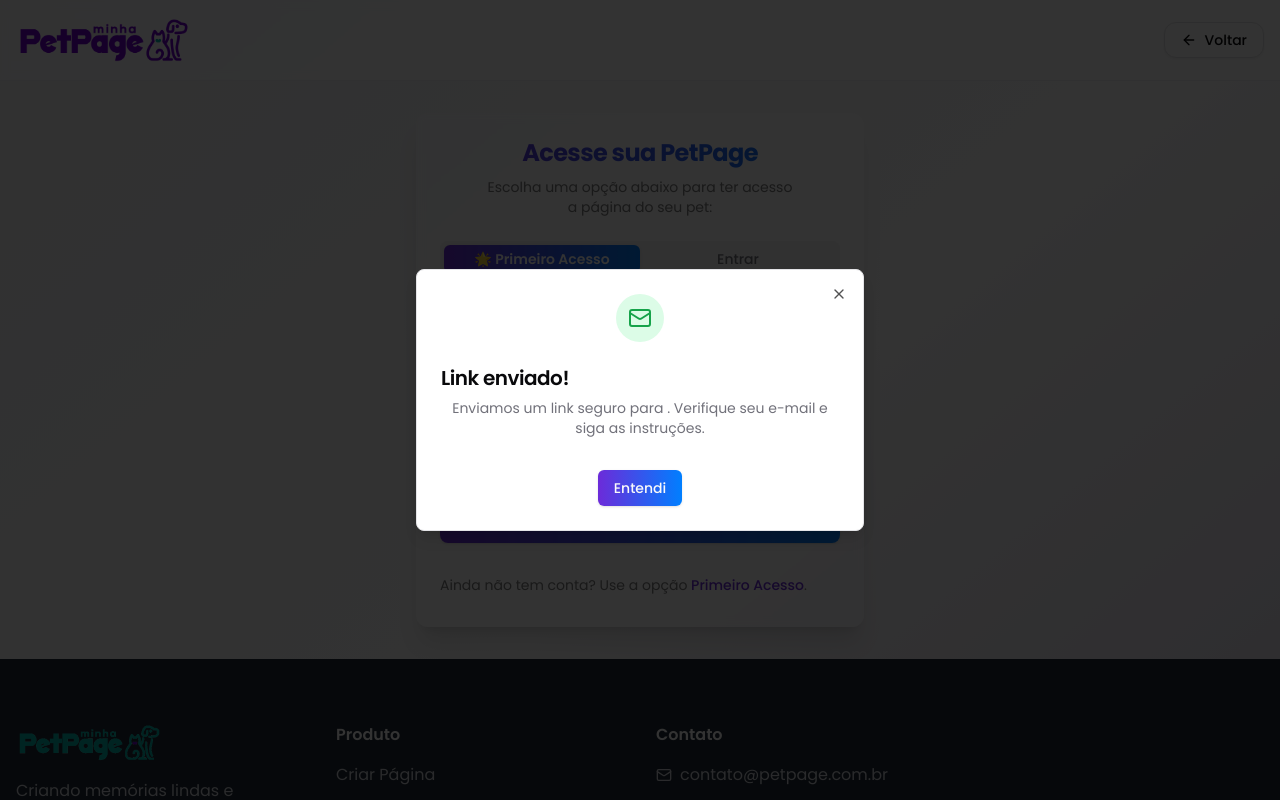
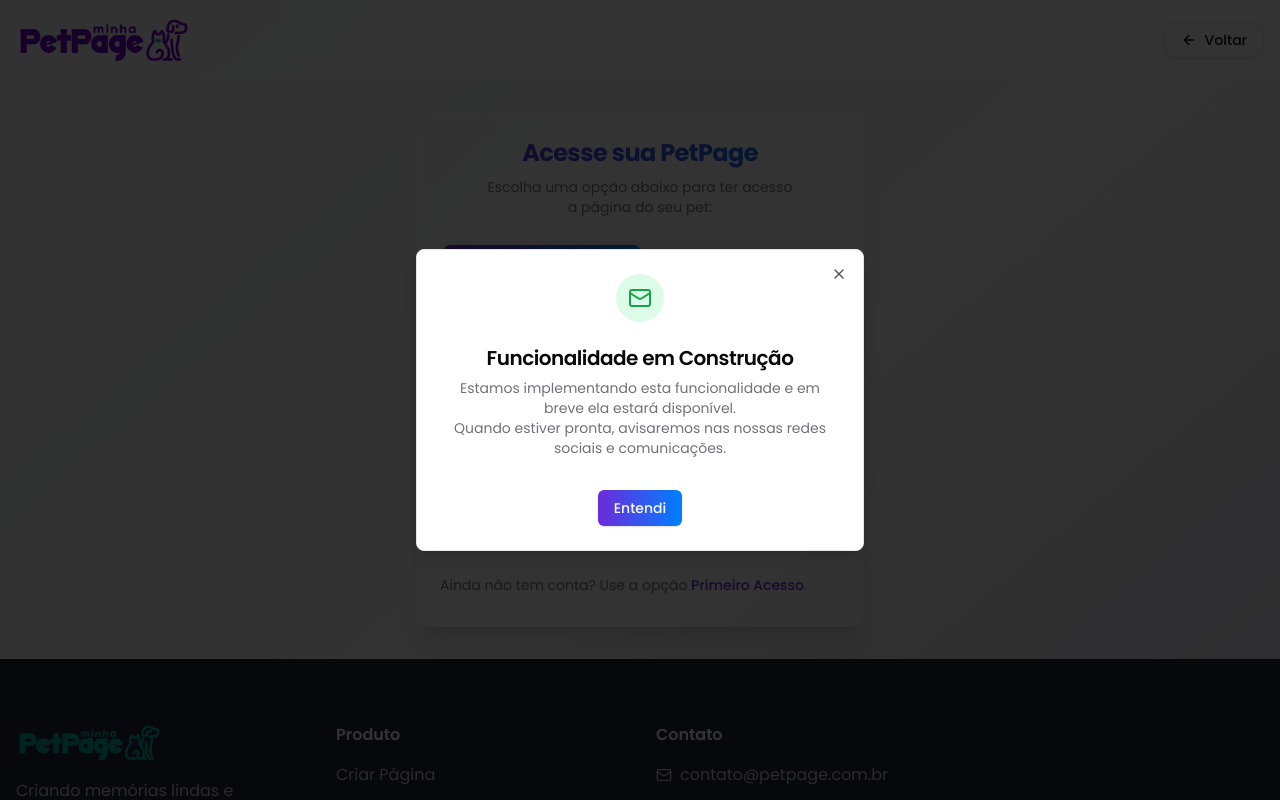
Before and after one commit to guylhermed/petpage, a Next.js app: page /login in a window 1280 px wide. Both pictures are taken after a click on the button "Receber Link de Acesso". Shown: the top 800 px of the page. Built offline with nearby package versions, Linux system fonts and the light colour scheme.

Commit message:
ref: dialog modal feature login em construcao

```diff
--- a/src/app/login/page.js
+++ b/src/app/login/page.js
@@ -23,7 +23,7 @@
   const { resolvedTheme } = useTheme();
 
   return (
-    <div className="min-h-screen bg-gradient-to-br from-petLight via-white to-petPurple/10 flex flex-col">
+    <div className="min-h-screen bg-gradient-to-br from-petLight via-white to-petPurple/10 dark:from-background dark:via-background dark:to-background flex flex-col">
       {/* Cabeçalho */}
       <header className="bg-white/80 dark:bg-background backdrop-blur-sm border-b border-gray-200/50 dark:border-gray-800 sticky top-0 z-10">
         <div className="container mx-auto px-4 py-4">
@@ -47,19 +47,23 @@
       </header>
 
       <main className="flex-grow flex items-center justify-center px-4 py-8">
-        <Button variant="ghost" asChild className="absolute top-4 left-4 text-petGray hover:text-foreground">
+        <Button
+          variant="ghost"
+          asChild
+          className="absolute top-4 left-4 text-petGray dark:text-gray-300 hover:text-foreground"
+        >
           <Link href="/">
             <ArrowLeft className="w-4 h-4 mr-2" />
             Voltar
           </Link>
         </Button>
 
-        <Card className="w-full max-w-md shadow-xl border-0 bg-white/70 backdrop-blur-sm">
+        <Card className="w-full max-w-md shadow-xl border-0 bg-white/70 dark:bg-gray-900/80 backdrop-blur-sm">
           <CardHeader className="text-center space-y-2">
             <CardTitle className="text-2xl font-bold bg-gradient-to-r from-petPurple to-petBlue bg-clip-text text-transparent">
               Acesse sua PetPage
             </CardTitle>
-            <CardDescription className="text-petGray">
+            <CardDescription className="text-petGray dark:text-gray-300">
               Escolha uma opção abaixo para ter acesso
               <br />a página do seu pet:
             </CardDescription>
@@ -186,8 +190,9 @@
                   </div>
 
                   <Button
-                    type="submit"
+                    type="button"
                     className="w-full bg-gradient-to-r from-petPurple to-petBlue hover:from-petPurple/90 hover:to-petBlue/90 h-11 rounded-lg"
+                    onClick={() => setMostrarModal(true)}
                   >
                     Entrar
                   </Button>
@@ -197,7 +202,7 @@
           </CardContent>
 
           <CardFooter className="text-center">
-            <p className="text-sm text-petGray">
+            <p className="text-sm text-petGray dark:text-gray-400">
               Ainda não tem conta? Use a opção{' '}
               <Button
                 variant="link"
@@ -213,15 +218,16 @@
 
         {/* Modal de Sucesso */}
         <Dialog open={mostrarModal} onOpenChange={setMostrarModal}>
-          <DialogContent className="sm:max-w-md">
-            <DialogHeader className="text-center">
-              <div className="mx-auto w-12 h-12 bg-green-100 rounded-full flex items-center justify-center mb-4">
-                <Mail className="w-6 h-6 text-green-600" />
+          <DialogContent className="sm:max-w-md dark:bg-gray-900 dark:border-gray-800">
+            <DialogHeader className="text-center flex flex-col items-center">
+              <div className="mx-auto w-12 h-12 bg-green-100 dark:bg-green-800 rounded-full flex items-center justify-center mb-4">
+                <Mail className="w-6 h-6 text-green-600 dark:text-green-300" />
               </div>
-              <DialogTitle className="text-xl font-semibold">Link enviado!</DialogTitle>
-              <DialogDescription className="text-center">
-                Enviamos um link seguro para <strong>{emailPrimeiroAcesso}</strong>. Verifique seu e-mail e siga as
-                instruções.
+              <DialogTitle className="text-xl font-semibold dark:text-white">Funcionalidade em Construção</DialogTitle>
+              <DialogDescription className="text-center dark:text-gray-300">
+                Estamos implementando esta funcionalidade e em breve ela estará disponível.
+                <br />
+                Quando estiver pronta, avisaremos nas nossas redes sociais e comunicações.
               </DialogDescription>
             </DialogHeader>
             <div className="flex justify-center mt-4">
```
